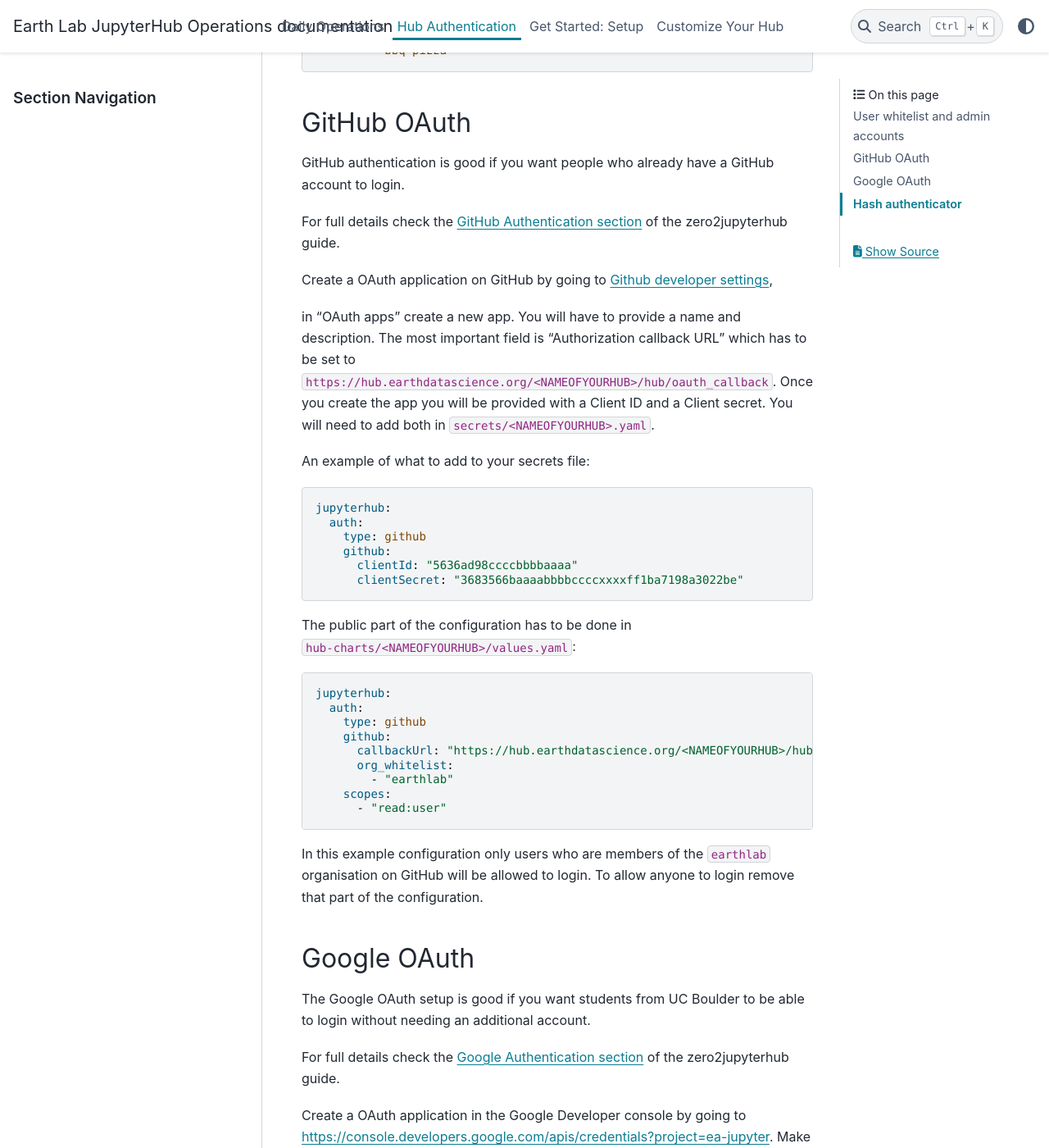
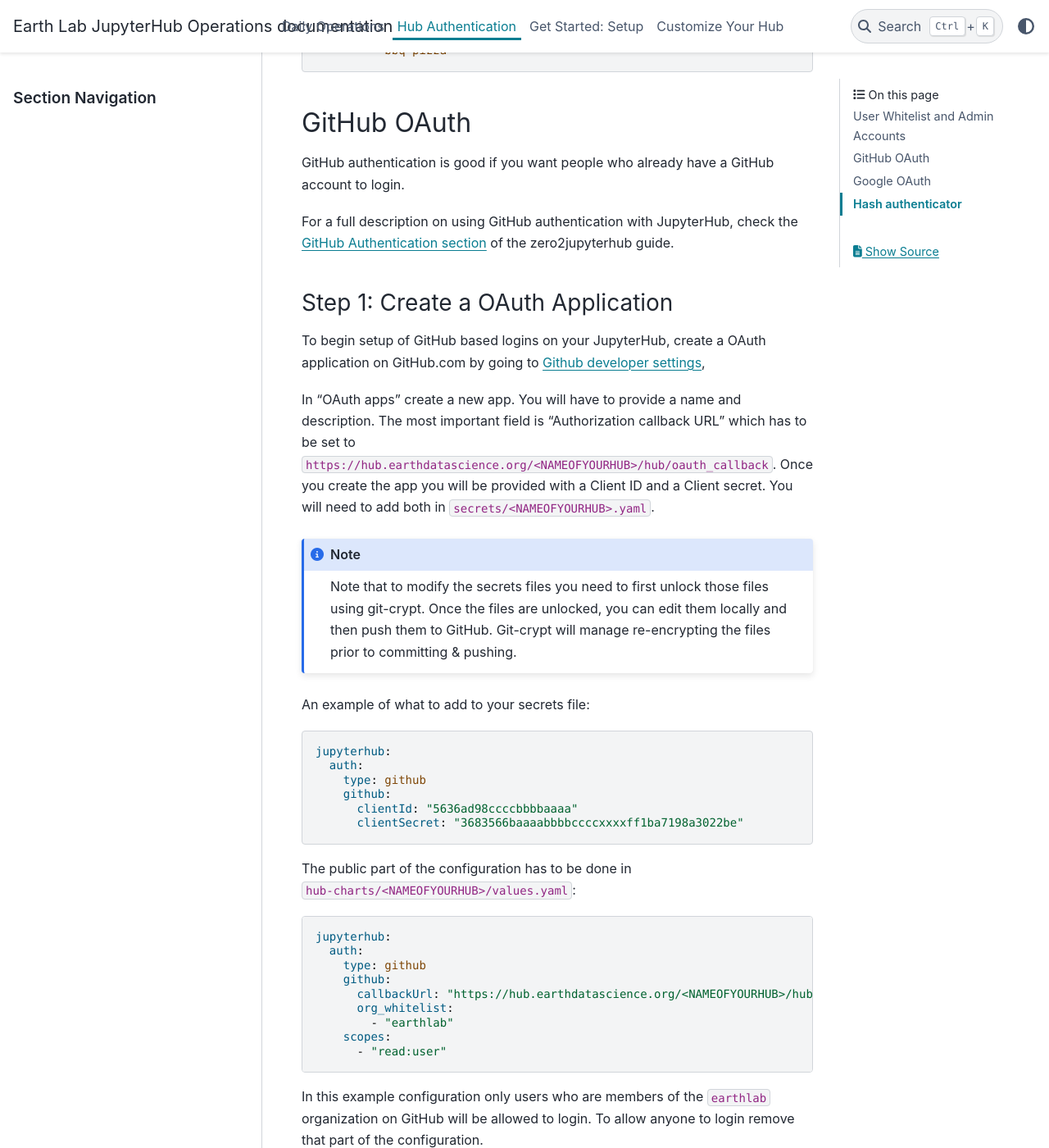
Before and after one commit to earthlab/hub-ops, a Sphinx documentation site: the page built from docs/source/authentication.rst, in a window 1280 px wide and 1400 px high, scrolled down 1380 px. Shown: the whole window at 82% size. Built offline with Sphinx 7.4.7 and the PyData theme 0.15.4, drawn with Linux system fonts in a browser that asks for light colours; some of the changed text lies outside the part shown.

Commit message:
clarify authentication steps

```diff
--- a/docs/source/authentication.rst
+++ b/docs/source/authentication.rst
@@ -26,7 +26,7 @@
 JupyterHub setup we use, so you will have to create a :ref:`self-made-hub-image`.
 
 
-User whitelist and admin accounts
+User Whitelist and Admin Accounts
 ---------------------------------
 
 You can control what users can login by creating a whitelist of usernames. This
@@ -69,20 +69,32 @@
 GitHub authentication is good if you want people who already have a GitHub
 account to login.
 
-For full details check the `GitHub Authentication section <https://zero-to-jupyterhub.readthedocs.io/en/latest/authentication.html#github>`_
+For a full description on using GitHub authentication with JupyterHub, check
+the `GitHub Authentication section <https://zero-to-jupyterhub.readthedocs.io/en/latest/authentication.html#github>`_
 of the zero2jupyterhub guide.
 
-Create a OAuth application on GitHub by going to |location_link|,
+
+Step 1: Create a OAuth Application
+~~~~~~~~~~~~~~~~~~~~~~~~~~~~~~~~~~~
+
+To begin setup of GitHub based logins on your JupyterHub, create a OAuth
+application on GitHub.com by going to |location_link|,
 
 .. |location_link| raw:: html
 
    <a href="https://github.com/settings/developers" target="_blank">Github developer settings</a>
 
-in "OAuth apps" create a new app. You will have to provide a name and description.
+In "OAuth apps" create a new app. You will have to provide a name and description.
 The most important field is "Authorization callback URL" which has to be set to
 :code:`https://hub.earthdatascience.org/<NAMEOFYOURHUB>/hub/oauth_callback`.
 Once you create the app you will be provided with a Client ID and a Client secret.
 You will need to add both in :code:`secrets/<NAMEOFYOURHUB>.yaml`.
+
+.. note::
+  Note that to modify the secrets files you need to first unlock those files
+  using git-crypt. Once the files are unlocked, you can edit them locally and
+  then push them to GitHub. Git-crypt will manage re-encrypting the files prior
+  to committing & pushing.
 
 An example of what to add to your secrets file:
 
@@ -110,7 +122,7 @@
           - "read:user"
 
 In this example configuration only users who are members of the :code:`earthlab`
-organisation on GitHub will be allowed to login. To allow anyone to login remove
+organization on GitHub will be allowed to login. To allow anyone to login remove
 that part of the configuration.
 
 
```
